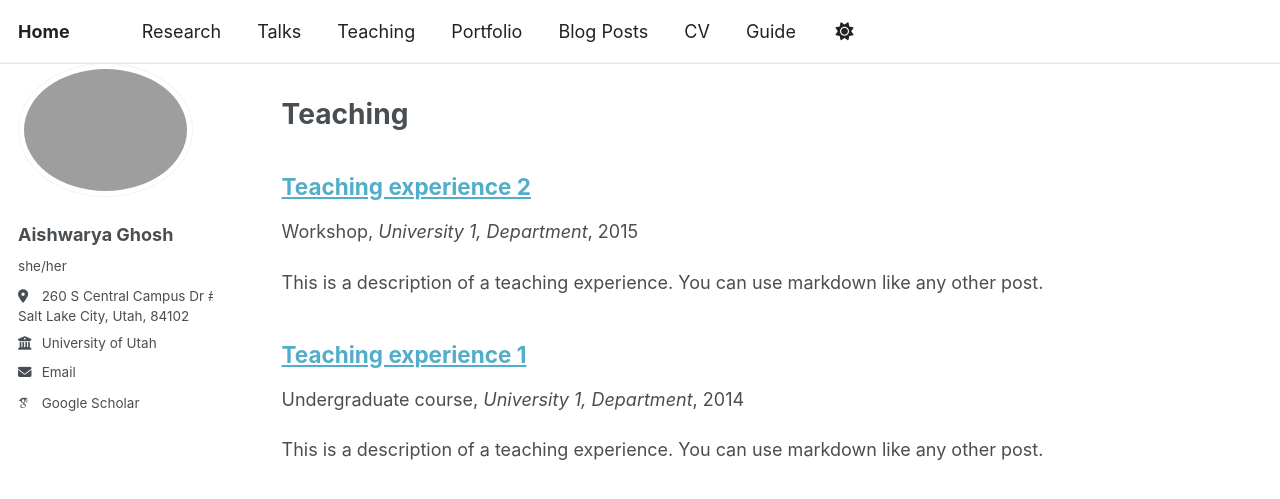
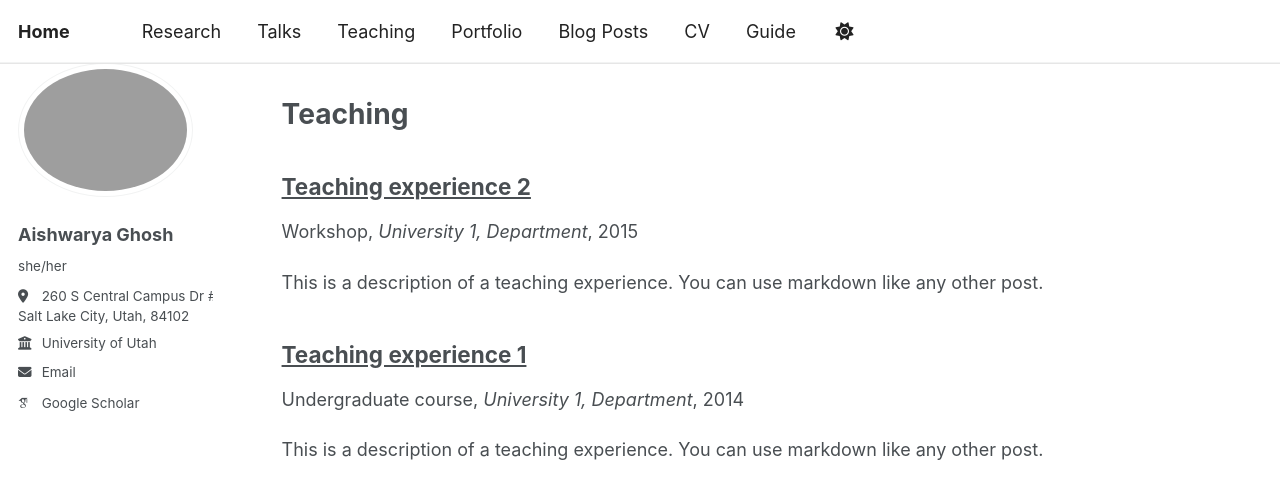
Before and after one commit to ghoshash1/ghoshash1.github.io, a Jekyll site: the page built from _pages/teaching.html, in a window 1280 px wide. Shown: the top 499 px of the page. Built offline with Jekyll 4.4.1, drawn with Linux system fonts in a browser that asks for light colours; some web fonts are replaced.

Commit message:
Update _custom.scss

```diff
--- a/_sass/_custom.scss
+++ b/_sass/_custom.scss
@@ -16,3 +16,18 @@
 .page__content.research-page .archive__item-title {
   font-size: 1.05rem !important;
 }
+/* --- Research page tweaks --- */
+.archive__item-title.no-link {
+  font-size: 1.05rem; /* adjust smaller/larger */
+  font-weight: 600;
+  line-height: 1.3;
+  margin-bottom: 0.3rem;
+  color: #222; /* or whatever your body color is */
+}
+
+/* If any linked titles remain */
+.archive__item-title a {
+  text-decoration: none;
+  color: inherit;
+  pointer-events: none;
+}
```
